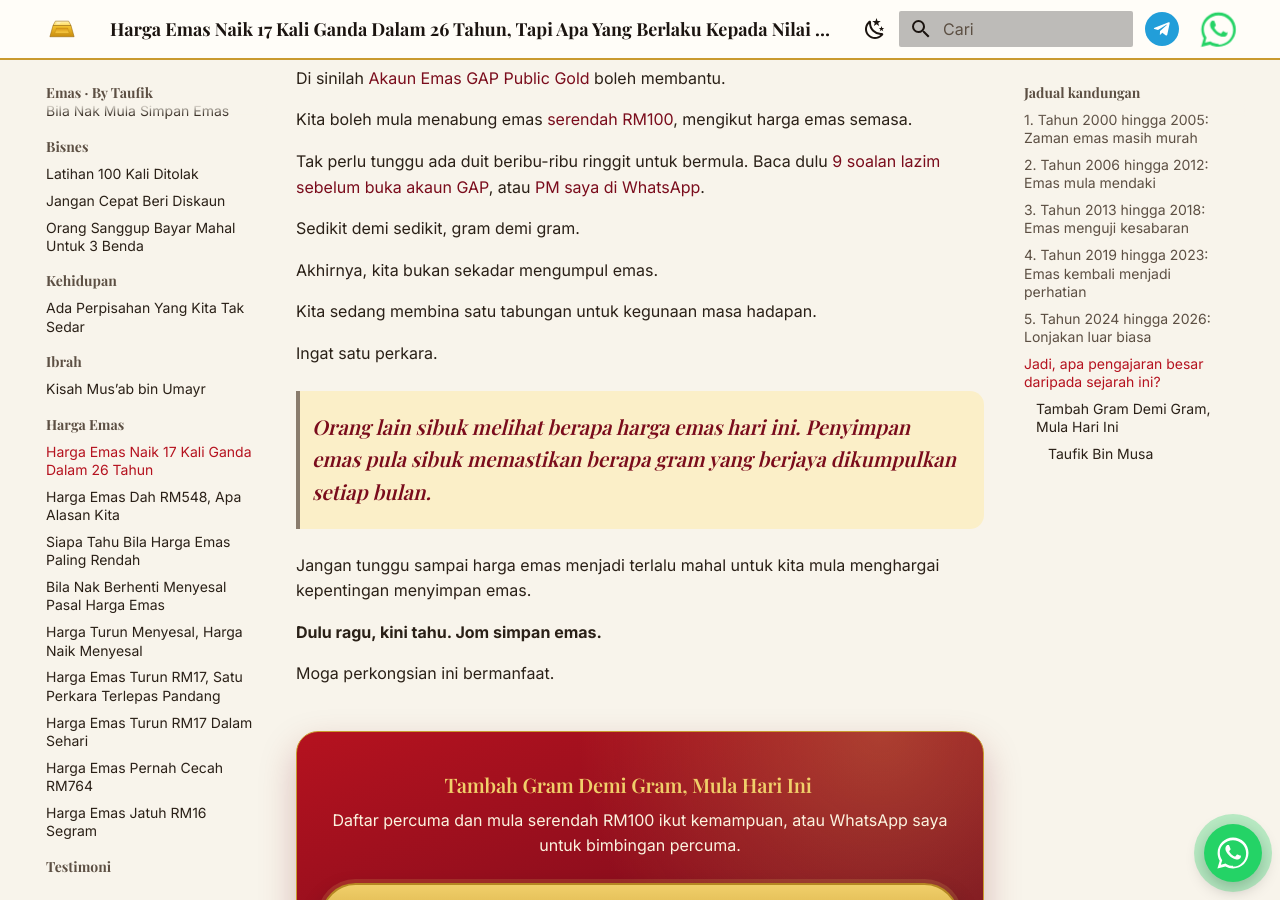
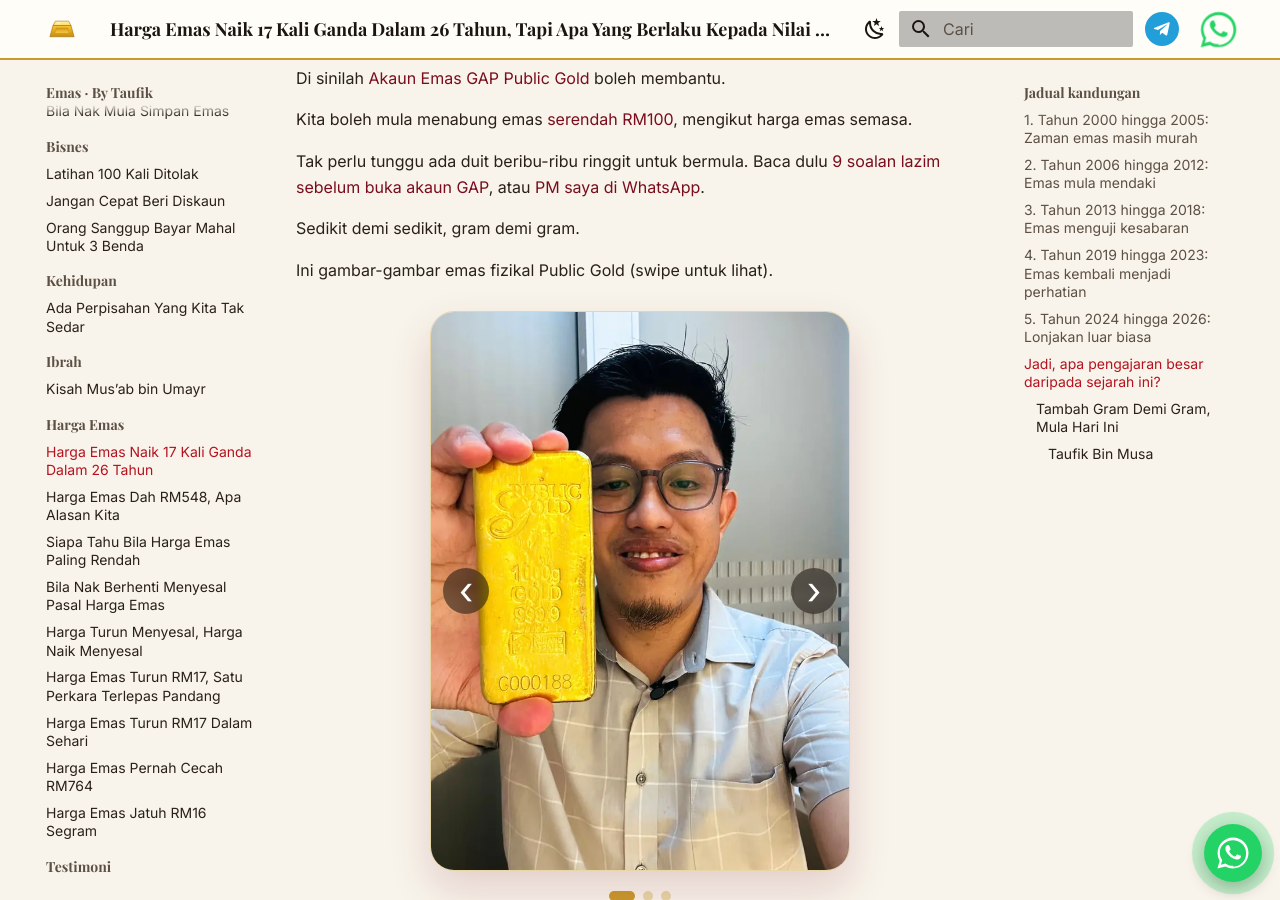
Before and after one commit to taufikmusa/emas, an MkDocs documentation site: the page built from docs/artikel/harga-emas-naik-17-kali-ganda-26-tahun-nilai-duit.md, in a window 1280 px wide and 900 px high, scrolled down 4399 px. Built offline with MkDocs 1.6.1 and Material for MkDocs 9.7.7, drawn with Linux system fonts in a browser that asks for light colours; some web fonts are replaced.

Commit message:
Tambah tiga foto emas fizikal (carousel) dalam artikel harga emas naik 17 kali ganda
Co-Authored-By: Claude Sonnet 5.5 <noreply@anthropic.com>
Claude-Session: https://claude.ai/code/session_01Kg5rzoNKh8hvmsKW8L46De

```diff
--- a/docs/artikel/harga-emas-naik-17-kali-ganda-26-tahun-nilai-duit.md
+++ b/docs/artikel/harga-emas-naik-17-kali-ganda-26-tahun-nilai-duit.md
@@ -126,6 +126,21 @@ Tak perlu tunggu ada duit beribu-ribu ringgit untuk bermula. Baca dulu [9 soalan
 
 Sedikit demi sedikit, gram demi gram.
 
+Ini gambar-gambar emas fizikal Public Gold (swipe untuk lihat).
+
+<section class="gallery gallery-shot" data-autoplay="off" aria-label="Foto emas fizikal Public Gold">
+<div class="gallery-frame">
+<div class="gallery-track" tabindex="0" role="group" aria-roledescription="carousel" aria-label="Foto emas fizikal Public Gold, swipe untuk lihat seterusnya">
+<figure class="gallery-slide"><img src="../../assets/17kali-foto-1000g.webp" alt="Taufik Bin Musa memegang jongkong emas Public Gold 1000 gram 999.9" width="720" height="960" loading="lazy" decoding="async"></figure>
+<figure class="gallery-slide"><img src="../../assets/17kali-foto-pejabat.webp" alt="Taufik Bin Musa di hadapan papan tanda Public Gold bersama dua jongkong emas besar di atas alas baldu merah" width="720" height="960" loading="lazy" decoding="async"></figure>
+<figure class="gallery-slide"><img src="../../assets/17kali-foto-100g.webp" alt="Taufik Bin Musa memegang jongkong emas Public Gold 100 gram dan beberapa kad emas kecil" width="720" height="960" loading="lazy" decoding="async"></figure>
+</div>
+<button class="gallery-nav prev" type="button" aria-label="Gambar sebelum">&#8249;</button>
+<button class="gallery-nav next" type="button" aria-label="Gambar seterusnya">&#8250;</button>
+</div>
+<div class="gallery-dots" aria-hidden="true"></div>
+</section>
+
 Akhirnya, kita bukan sekadar mengumpul emas.
 
 Kita sedang membina satu tabungan untuk kegunaan masa hadapan.
```
Also changed, not shown: docs/assets/17kali-foto-1000g.webp (added), docs/assets/17kali-foto-100g.webp (added), docs/assets/17kali-foto-pejabat.webp (added).
